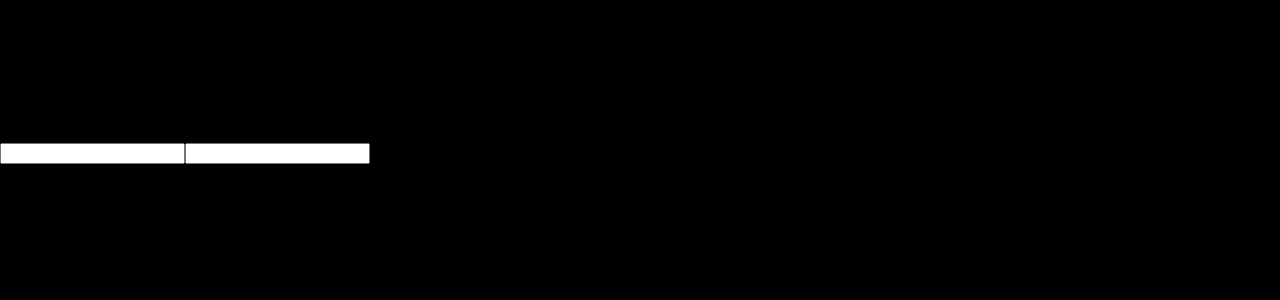
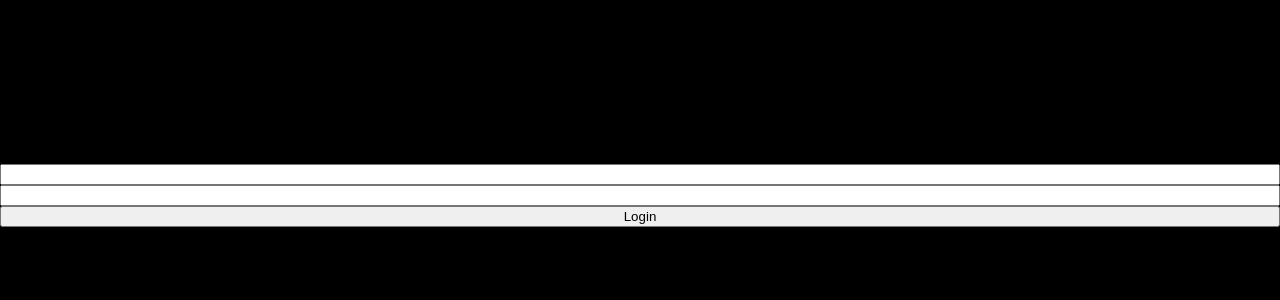
Before and after one commit to davidjhoy/sixbyseven, a React (Create React App) app in the folder client/: page / in a window 1280 px wide. Shown: the top 300 px of the page. Built offline with nearby package versions, Linux system fonts and the light colour scheme.

Commit message:
align input form items

```diff
--- a/client/src/components/Login.js
+++ b/client/src/components/Login.js
@@ -7,9 +7,10 @@ const Login = () => {
   return (
     <div className = "Login-container">
         <h1>Login</h1>
-        <form>
+        <form className = "form">
         <input type = "text" name="username"/>
         <input type = "type" name= "password"/>
+        <button>Login</button>
         </form>
 
     </div>
--- a/client/src/components/login.css
+++ b/client/src/components/login.css
@@ -1,10 +1,20 @@
-.Login-container{
-    display: flexbox,
-
-
-}
 
 body{
    background-color: black;
 
 }
+
+.Login-container{
+    display: flex;
+    align-content: center;
+    justify-content: center;
+    flex-direction: column;
+
+
+
+}
+
+.form{
+    display: flex;
+    flex-direction: column;
+}
```
